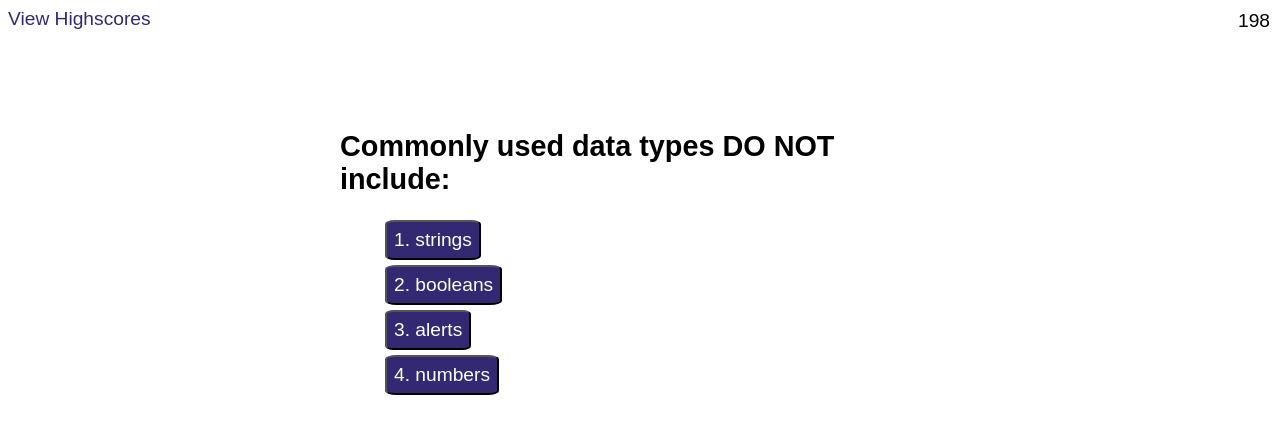
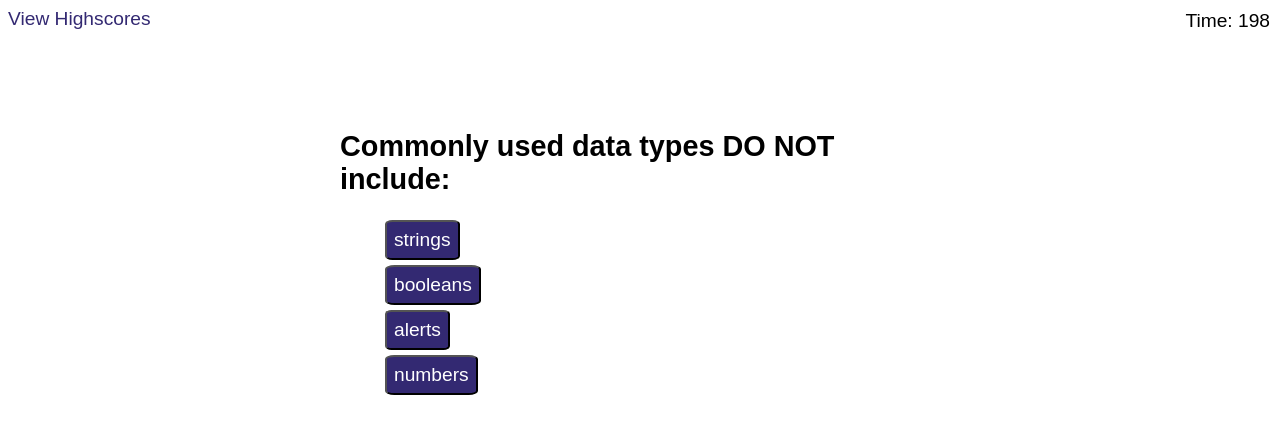
Before and after one commit to Thomasemanuel/TimedQuiz, a plain HTML site: page index.html in a window 1280 px wide. Both pictures are taken after a click on the button "Start Quiz". Drawn offline with Linux system fonts and the light colour scheme.

Commit message:
timer  and score fixed

```diff
--- a/assets/js/script.js
+++ b/assets/js/script.js
@@ -17,14 +17,14 @@
       var questionEl =document.querySelector("#question");
       var optionListEl = document.querySelector("#option-list");
       var questionResultEl = document.querySelector("#question-result");
-      var timerEl = document.querySelector("#timer");
+      var timerEl = document.querySelector("#time");
       var startBtn = document.querySelector("#start");
       var resultEl = document .querySelector("#question-result");
       var questionIndex = 0;
       var correctCount = 0;
 
       var time = 200;
-      var intervalId;
+      var intervalId =2000;
 
       //start quiz
       function startQuiz(event){
@@ -40,12 +40,13 @@
       function endQuiz() {
         clearInterval(intervalId);
         var body = document.body;
-        body.innerHTML = "Game over, You scored " + correctCount;
+        body.innerHTML = "Game over, You scored " + score;
       }
 
       function updateTime() {
         time--;
         timerEl.textContent = time;
+
         if (time <= 0) {
           endQuiz();
         }
@@ -71,18 +72,20 @@
         for (var i = 0; i < choicesLenth; i++) {
           var questionListItem = document.createElement("button");
           //show number in button
-          questionListItem.textContent = i + 1 + ". " + choices[i];
+          questionListItem.textContent =  choices[i];
           //event listener for clicking answer
           optionListEl.addEventListener("click", checkAnswer);
           //show on page
           optionListEl.append(questionListItem);
 
+
         }
+
       }
 
       function nextQuestion() {
         questionIndex++;
-        if (questionIndex === questions.length) {
+        if (questionIndex === questions.length) {score =time;
           time = 0;
         }
         renderQuestion();
@@ -109,6 +112,7 @@
         setTimeout(function() {
           resultEl.setAttribute("class", "result hide");
         }, 2000);
+        nextQuestion();
 
       }
       //start button
--- a/index.html
+++ b/index.html
@@ -10,7 +10,7 @@
     <div class="scores">
       <a href="highscores.html">View Highscores</a>
     </div>
-    <div class = "timer" id="timer" > 0 </div>
+    <div class="timer" id =timer>Time: <span id="time">0</span></div>
 
     <div class ="hero">
     <!-- start screen text-->
@@ -29,6 +29,8 @@
         <ul id="option-list" class ="choices"></ul>
       </div>
       <div id="question-result" class ="result hide"></div>
+
+
     </div>
 
     <script src="./assets/js/script.js"></script>
```
